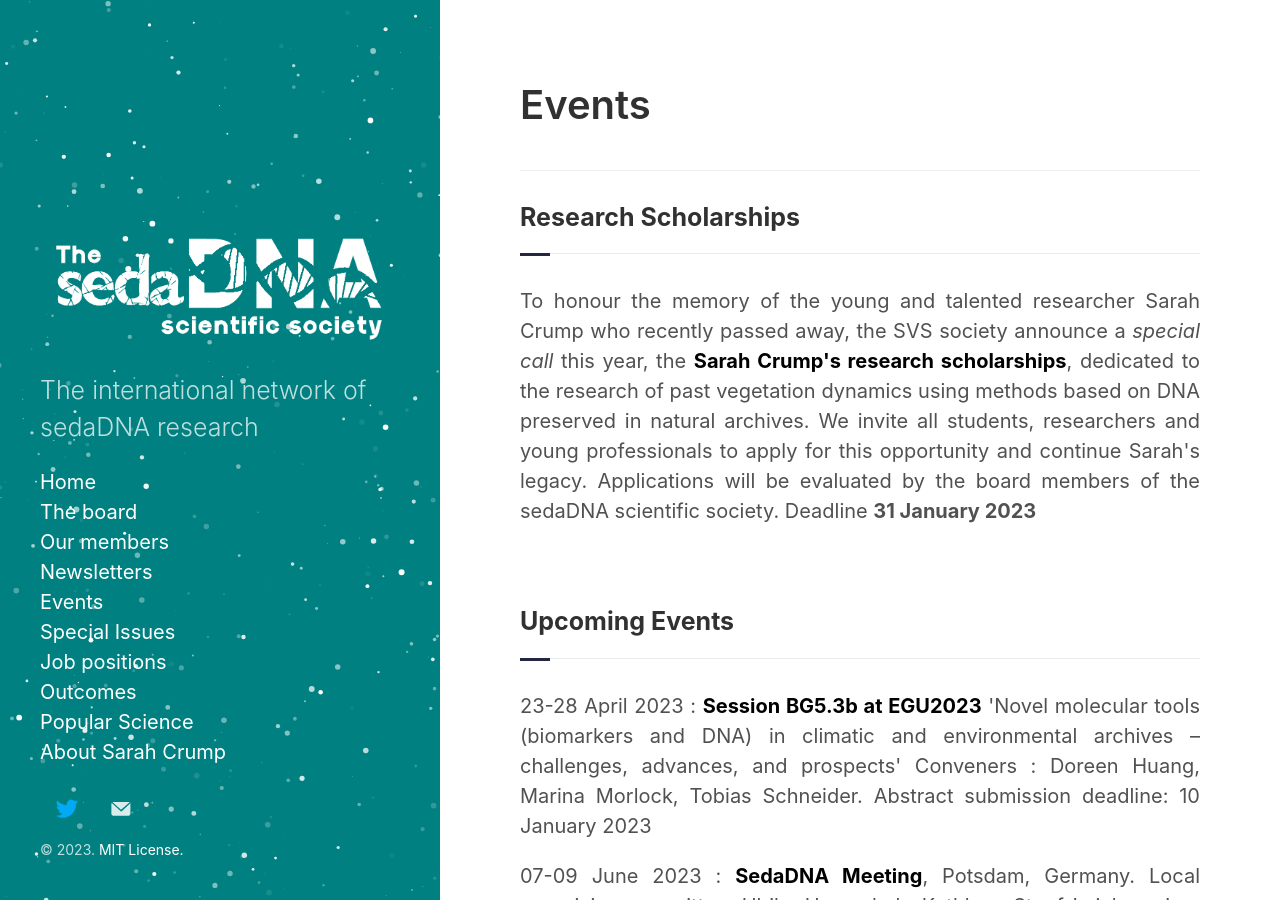
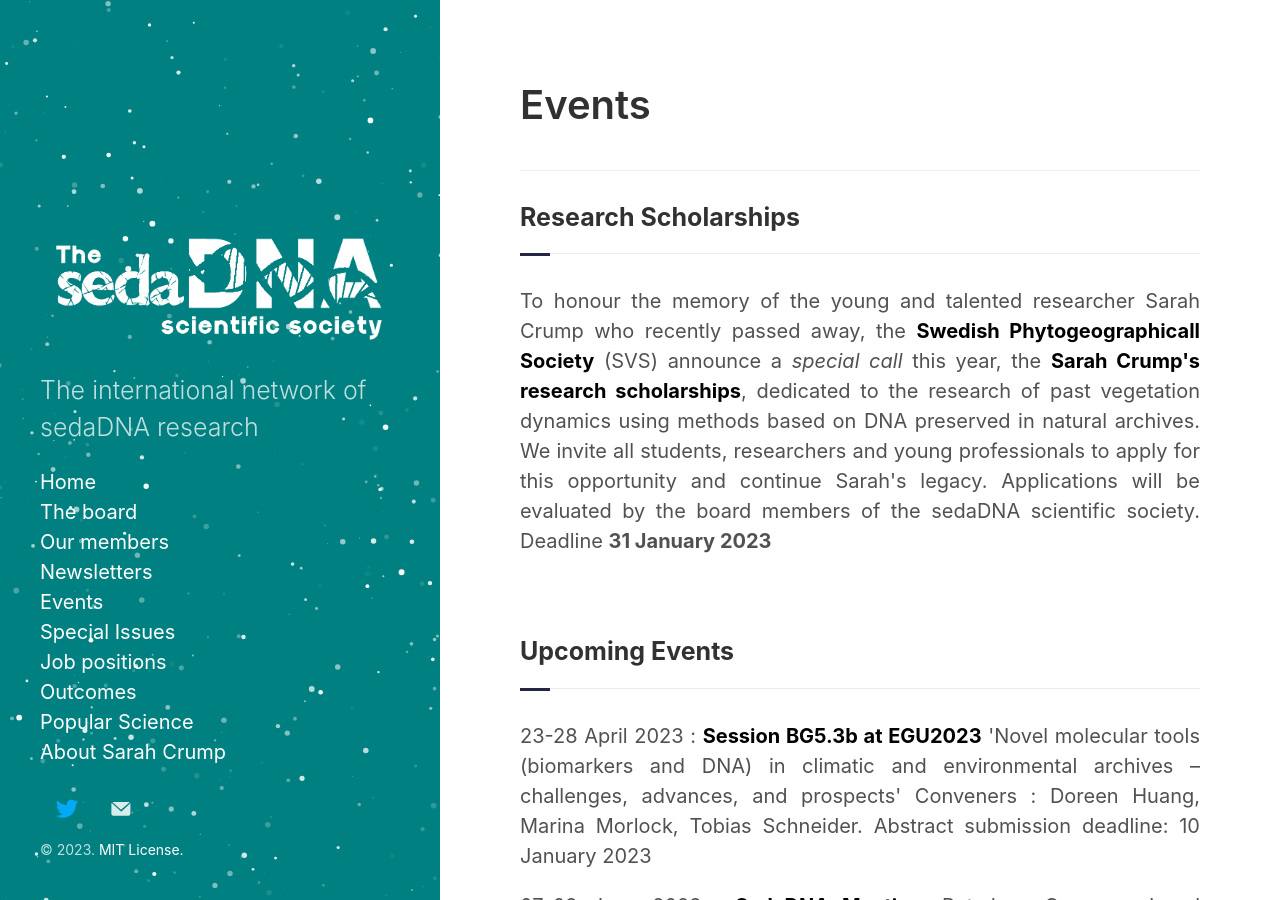
Before and after one commit to sedadna/sedadna.github.io, a Jekyll site: the page built from category/events.md, in a window 1280 px wide and 900 px high. Built offline with Jekyll 4.4.1, drawn with Linux system fonts in a browser that asks for light colours.

Commit message:
Update events.md

```diff
--- a/category/events.md
+++ b/category/events.md
@@ -8,7 +8,7 @@
 <div class="intro">
 
 <h3 class="section-title underline">Research Scholarships</h3>
-<p> To honour the memory of the young and talented researcher Sarah Crump who recently passed away, the SVS society announce a <i>special call</i> this year, the <a href="https://sites.google.com/view/svsplantgeogr/scholarships" target="_blank"><b>Sarah Crump's research scholarships</b></a>, dedicated to the research of past vegetation dynamics using methods based on DNA preserved in natural archives. We invite all students, researchers and young professionals to apply for this opportunity and continue Sarah's legacy. Applications will be evaluated by the board members of the sedaDNA scientific society. Deadline <b>31 January 2023</b></p>
+<p> To honour the memory of the young and talented researcher Sarah Crump who recently passed away, the  <a href="https://sites.google.com/view/svsplantgeogr/home" target="_blank"><b>Swedish Phytogeographicall Society</b></a> (SVS) announce a <i>special call</i> this year, the <a href="https://sites.google.com/view/svsplantgeogr/scholarships" target="_blank"><b>Sarah Crump's research scholarships</b></a>, dedicated to the research of past vegetation dynamics using methods based on DNA preserved in natural archives. We invite all students, researchers and young professionals to apply for this opportunity and continue Sarah's legacy. Applications will be evaluated by the board members of the sedaDNA scientific society. Deadline <b>31 January 2023</b></p>
 <br>
 <h3 class="section-title underline">Upcoming Events</h3>
 <p>23-28 April 2023 : <a href="https://meetingorganizer.copernicus.org/EGU23/session/45007" target="_blank"><b>Session BG5.3b at EGU2023</b></a> 'Novel molecular tools (biomarkers and DNA) in climatic and environmental archives – challenges, advances, and prospects' Conveners : Doreen Huang, Marina Morlock, Tobias Schneider. Abstract submission deadline: 10 January 2023</p>
```
